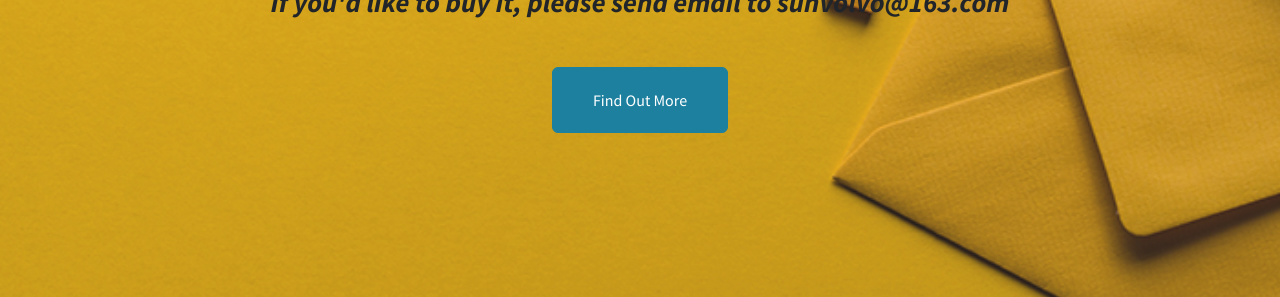
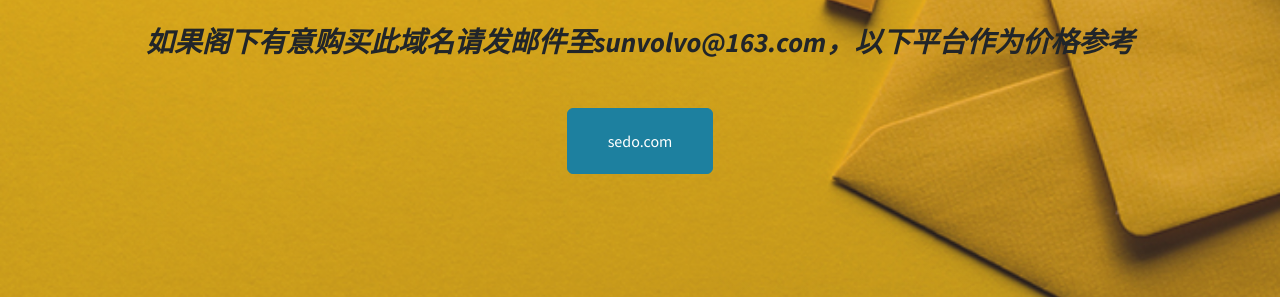
Before and after one commit to SunVolvo/sadwe, a plain HTML site: page index.html in a window 1280 px wide. Shown: the part 503-800 px from the top of the page. Drawn offline with nearby package versions, Linux system fonts and the light colour scheme.

Commit message:
Update index.html

```diff
--- a/index.html
+++ b/index.html
@@ -29,7 +29,8 @@
                 <h1 class="mb-1">Congratulations!</h1>
                  <h1 class="mb-1"><font color="#1D809F">www.SadWe.com</font> is for sale</h1>
                 <h3 class="mb-5"><em>If you'd like to buy it, please send email to sunvolvo@163.com</em></h3>
-                <a class="btn btn-primary btn-xl" href="#about">Find Out More</a>
+                <h3 class="mb-5"><em>如果阁下有意购买此域名请发邮件至sunvolvo@163.com，以下平台作为价格参考</em></h3>
+                <a class="btn btn-primary btn-xl" href="https://sedo.com/search/?language=us&keyword=sadwe.com" target="_blank">sedo.com</a>
             </div>
         </header>
     </body>
```
